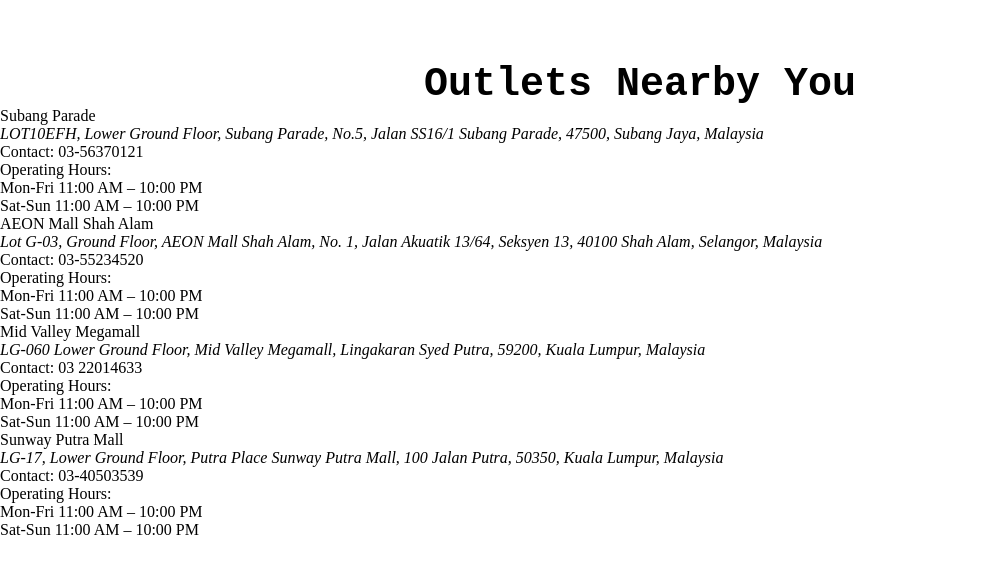
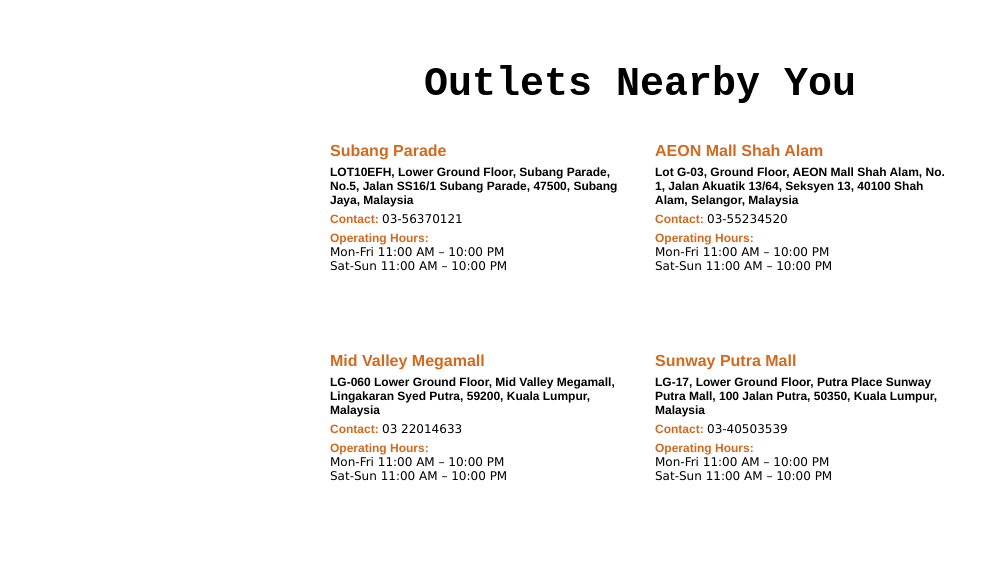
Before and after one commit to ongks-useR/odin_restaurant, a website built with webpack: page src/template.html in a window 1280 px wide. Both pictures are taken after a click on the button "Contact". Shown: the part 98-672 px from the top of the page, without its empty margins (0-1007 px from the left). Built offline with nearby package versions, Linux system fonts and the light colour scheme; a web font is replaced by a local one.

Commit message:
Done styling for Contact menu

```diff
--- a/src/template.css
+++ b/src/template.css
@@ -139,3 +139,50 @@
     height: 80px;
     width: 80px;
 }
+
+
+/* Contact */
+
+#location {
+    width: 50vw;
+    margin: 20px auto;
+
+    display: grid;
+    grid-template-columns: repeat(2, 1fr);
+    grid-template-rows: repeat(2, 200px);
+    gap: 10px;
+}
+
+.outlet {
+    padding: 10px;
+}
+
+.name {
+    margin: 5px 0;
+    font-size: 16px;
+    font-family:'Franklin Gothic Medium', 'Arial Narrow', Arial, sans-serif;
+    font-weight: bold;
+}
+
+.name,
+.contact,
+.operating-hours {
+    color: chocolate;
+}
+
+.contact,
+.operating-hours,
+address {
+    margin: 5px 0;
+    font-family:'Franklin Gothic Medium', 'Arial Narrow', Arial, sans-serif;
+    font-size: 12px;
+    font-weight: bold;
+    font-style: normal;
+}
+
+#location span {
+    color: black;
+    font-family: Verdana, Geneva, Tahoma, sans-serif;
+    font-size: 12px;
+    font-weight: 300;
+}
```
